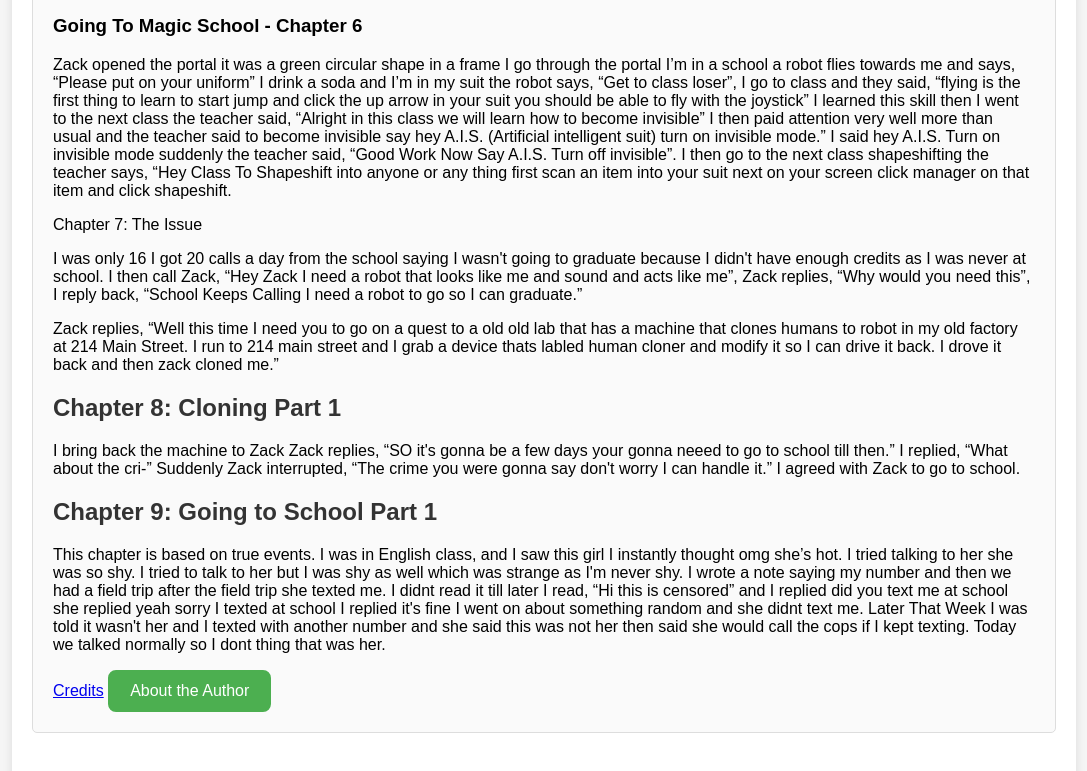
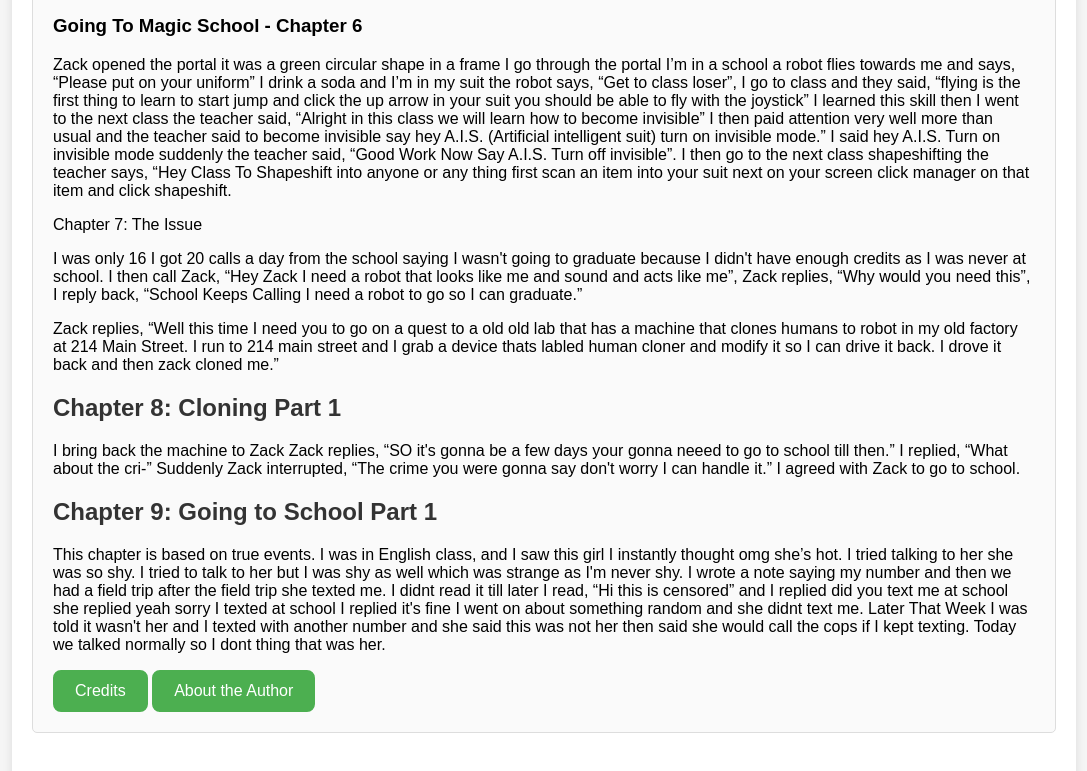
Before and after one commit to NUNYABUISSNESS12/2011-Stories, a plain HTML site: page index.html in a window 1280 px wide. Shown: the part 2577-3348 px from the top of the page, without its empty margins (96-1183 px from the left). Drawn offline with Linux system fonts and the light colour scheme.

Commit message:
Update index.html

```diff
--- a/index.html
+++ b/index.html
@@ -150,7 +150,7 @@
 <h2>Chapter 9: Going to School Part 1</h2>
 <p>This chapter is based on true events. I was in English class, and I saw this girl I instantly thought omg she’s hot. I tried talking to her she was so shy. I tried to talk to her but I was shy as well which was strange as I'm never shy. I wrote a note saying my number and then we had a field trip after the field trip she texted me. I didnt read it till later I read, “Hi this is censored” and I replied did you text me at school she replied yeah sorry I texted at school I replied it's fine I went on about something random and she didnt text me. Later That Week I was told it wasn't her and I texted with another number and she said this was not her then said she would call the cops if I kept texting. Today we talked normally so I dont thing that was her.</p>
 
-<a href="/credits.html">Credits</a>
+<a href="/credits.html"class=btn>Credits</a>
 <a href="/author.html" class="btn">About the Author</a>
 </body>
 </html>
```
